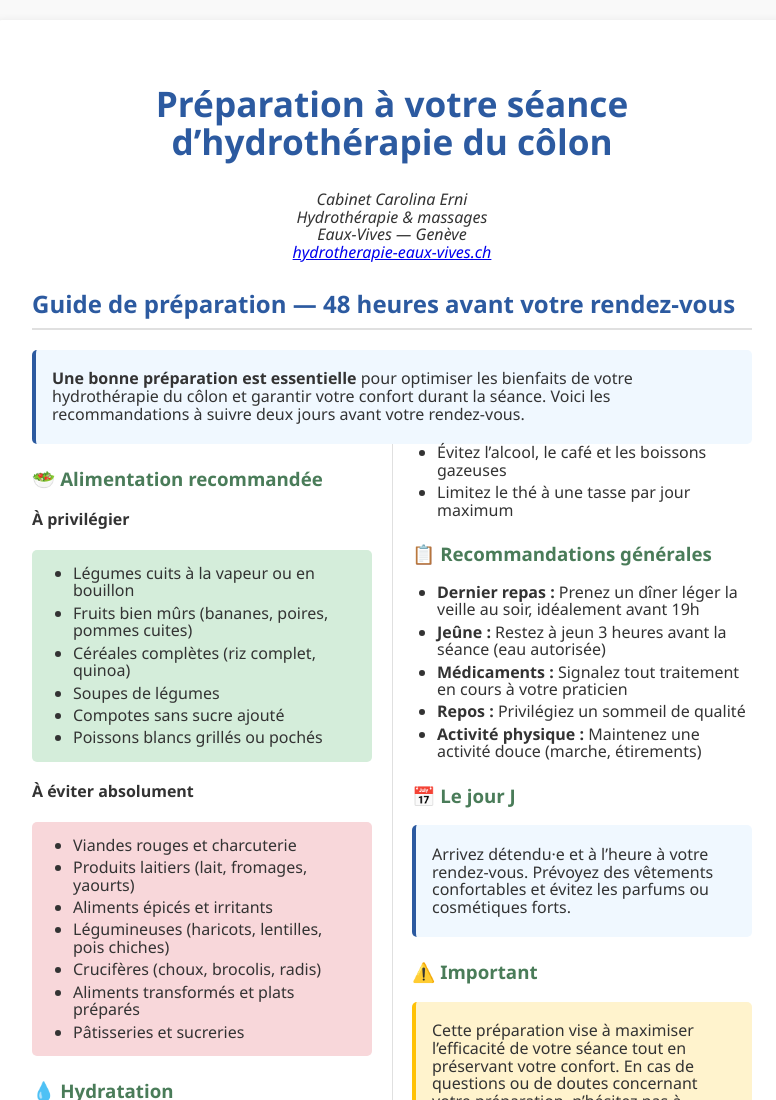
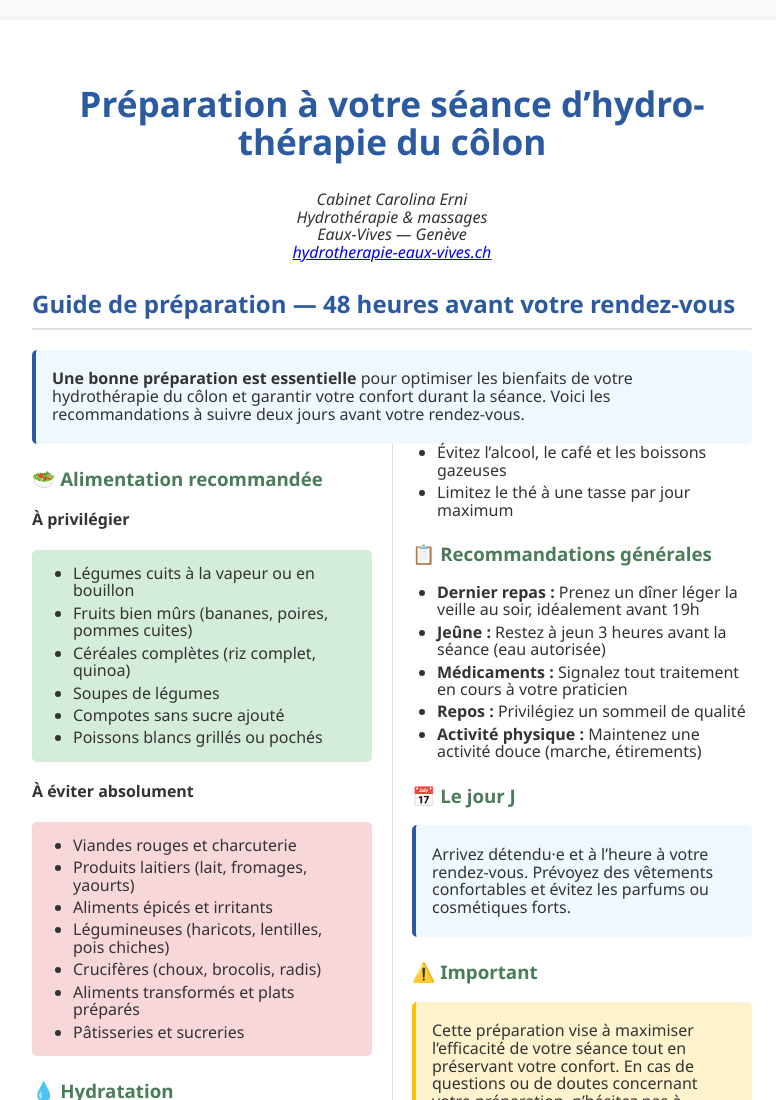
Before and after one commit to CarolineErni/hydrotherapie-eaux-vives, a plain HTML site: page preparation-hydrotherapie.html in a window 1280 px wide. Shown: the top 1100 px of the page, without its empty margins (248-1024 px from the left). Drawn offline with Linux system fonts and the light colour scheme.

Commit message:
Protocole préparation hydrothérapie

```diff
--- a/preparation-hydrotherapie.html
+++ b/preparation-hydrotherapie.html
@@ -14,6 +14,7 @@
             margin: 0 auto;
             padding: 20px;
             background-color: #f9f9f9;
+            word-wrap: break-word;
         }
 
         .container {
@@ -93,10 +94,12 @@
             text-align: center;
         }
 
-        section {
-            column-count: 2;
-            column-gap: 40px;
-            column-rule: 1px solid #e0e0e0;
+        @media screen and (min-width: 768px) {
+            section {
+                column-count: 2;
+                column-gap: 40px;
+                column-rule: 1px solid #e0e0e0;
+            }
         }
 
         @page {
@@ -121,7 +124,7 @@
 
 <body>
     <div class="container">
-        <h1>Préparation à votre séance d’hydrothérapie du côlon</h1>
+        <h1>Prépa&shy;ration à votre séance d’hydro&shy;thérapie du côlon</h1>
 
         <p class="cabinet-title">Cabinet Carolina Erni<br>Hydrothérapie & massages<br>Eaux-Vives — Genève<br><a href="https://hydrotherapie-eaux-vives.ch">hydrotherapie-eaux-vives.ch</a></p>
 
```
